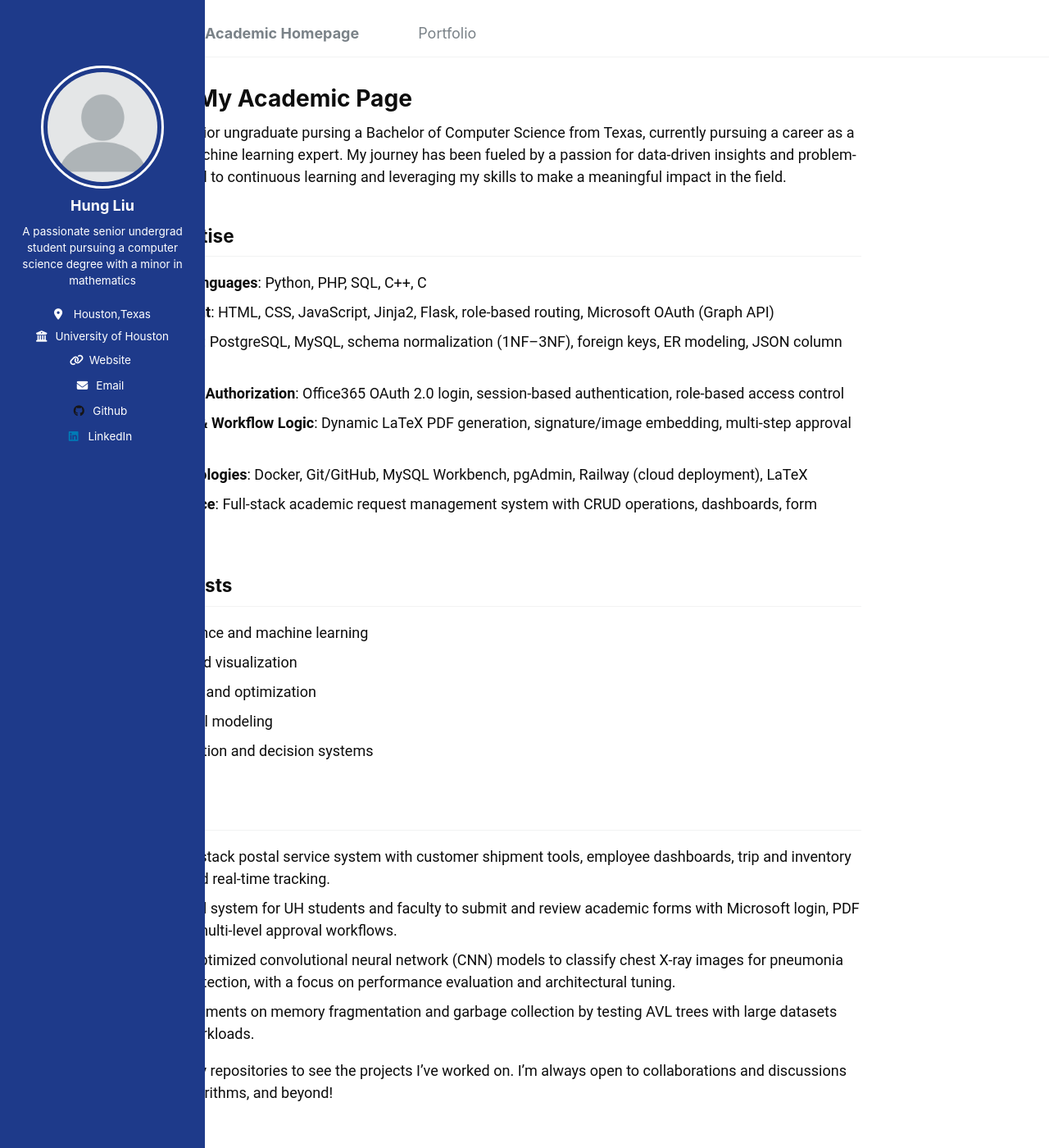
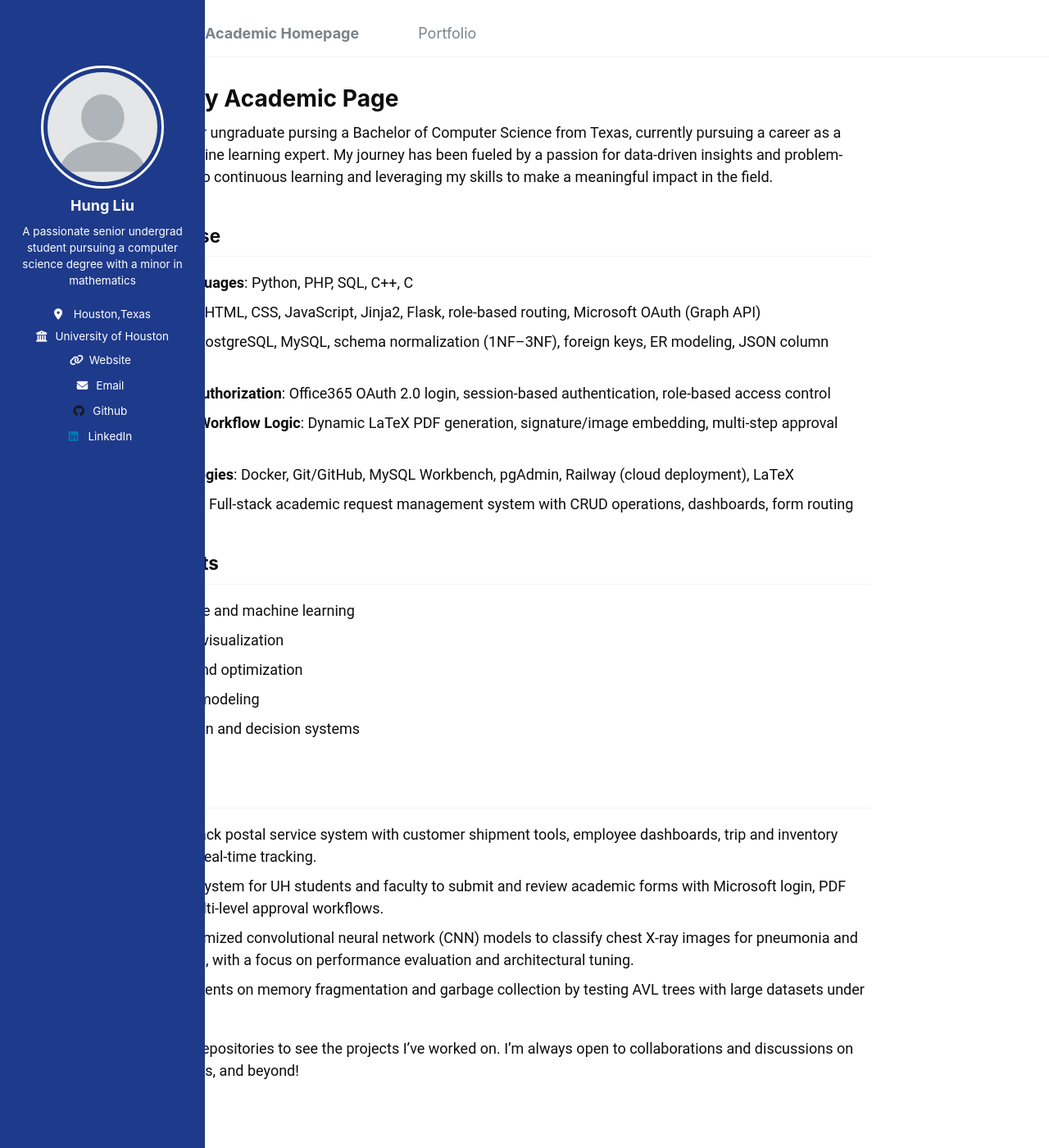
Before and after one commit to sunnySKL/sunnySKL.github.io, a Jekyll site: the page built from _pages/about.md, in a window 1280 px wide and 1400 px high. Shown: the whole window at 82% size. Built offline with Jekyll 4.4.1, drawn with Linux system fonts in a browser that asks for light colours.

Commit message:
Update custom.css

```diff
--- a/assets/css/custom.css
+++ b/assets/css/custom.css
@@ -133,14 +133,12 @@ body {
         padding-top: 80px;
     }
 
-    .navbar {
-        margin-left: 250px;
-        padding-left: 0 !important;
-    }
-
+    .navbar,
     .masthead,
     #main {
         margin-left: 250px;
+        padding-left: 0 !important;
+        padding-right: 0 !important;
     }
 
     .masthead__inner-wrap {
```
